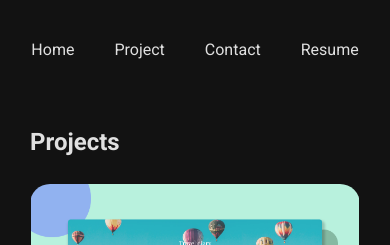
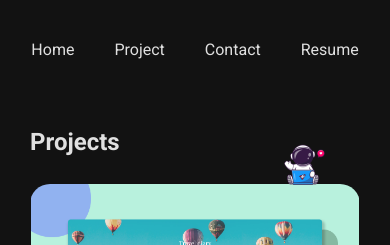
Before and after one commit to pparksso/portfolio, a React (Create React App) app: page /project in a window 390 px wide. Shown: the top 245 px of the page. Built offline with nearby package versions, Linux system fonts and the light colour scheme.

Commit message:
아이콘 수정

```diff
--- a/src/component/Footer.js
+++ b/src/component/Footer.js
@@ -2,7 +2,7 @@ export default function Footer() {
   return (
     <div id="footer">
       <div className="container">
-        <p>Copyright © 2022. Sohee Park All rights reserved.</p>
+        <p>Copyright © 2022. Sohee All rights reserved.</p>
       </div>
     </div>
   );
--- a/src/component/Main.js
+++ b/src/component/Main.js
@@ -10,11 +10,13 @@ export default function Main() {
     <div id="main">
       <div className="container" style={bg}>
         <div className="mainVisual">
-          <img src="images/mainVisual.png" alt="컴퓨터 하는 우주인" />
+          <img src="images/mainVisual01-01.png" alt="컴퓨터 하는 우주인" />
         </div>
         <div className="txtBox">
-          <h1>안녕하세요. 두줄로 나누기</h1>
-          <p>자기소개 세줄정도 짧게 생각해보기... </p>
+          <h1>
+            Hello. <br /> I'm sohee
+          </h1>
+          <p>안녕하세요. 프론트엔드 개발자 박소희입니다. 저는 꾸준히 발전하고 새로운 것을 시도하는 것을 좋아합니다. </p>
         </div>
       </div>
     </div>
--- a/src/component/Project.js
+++ b/src/component/Project.js
@@ -9,6 +9,9 @@ export default function Project() {
         <div className="container">
           <div className="titleBox">
             <h1>Projects</h1>
+          </div>
+          <div className="iconBox">
+            <img src="images/mainVisual02.png" alt="" />
           </div>
           <ul className="projectList">
             <li>
--- a/src/scss/Main.scss
+++ b/src/scss/Main.scss
@@ -34,6 +34,15 @@
 
 #project {
   .container {
+    position: relative;
+    .iconBox {
+      img {
+        width: 80px;
+        position: absolute;
+        top: -12px;
+        left: 35%;
+      }
+    }
     .projectList {
       li {
         display: flex;
@@ -306,6 +315,9 @@
     }
   }
   #project .container {
+    .iconBox img {
+      left: 80%;
+    }
     .projectList li {
       flex-direction: column;
       justify-content: center;
@@ -375,6 +387,11 @@
       width: 250px;
     }
   }
+  #project .container .iconBox img {
+    width: 60px;
+    top: 5px;
+    left: 70%;
+  }
   #contact .container .left {
     .infoBox .infoWrap {
       margin: 0;
@@ -388,14 +405,21 @@
   #main .container .mainVisual img {
     width: 170px;
   }
-  #project .container .github {
-    a {
-      padding: 7px 10px;
-      span {
-        font-size: 13px;
+  #project .container {
+    .iconBox img {
+      width: 45px;
+      top: 17px;
+    }
+    .github {
+      a {
+        padding: 7px 10px;
+        span {
+          font-size: 13px;
+        }
       }
     }
   }
+
   #contact .container {
     .left {
       margin: 40px 5px;
```
Also changed, not shown: public/images/mainVisual.png (deleted), public/images/mainVisual01-01.png (added).
